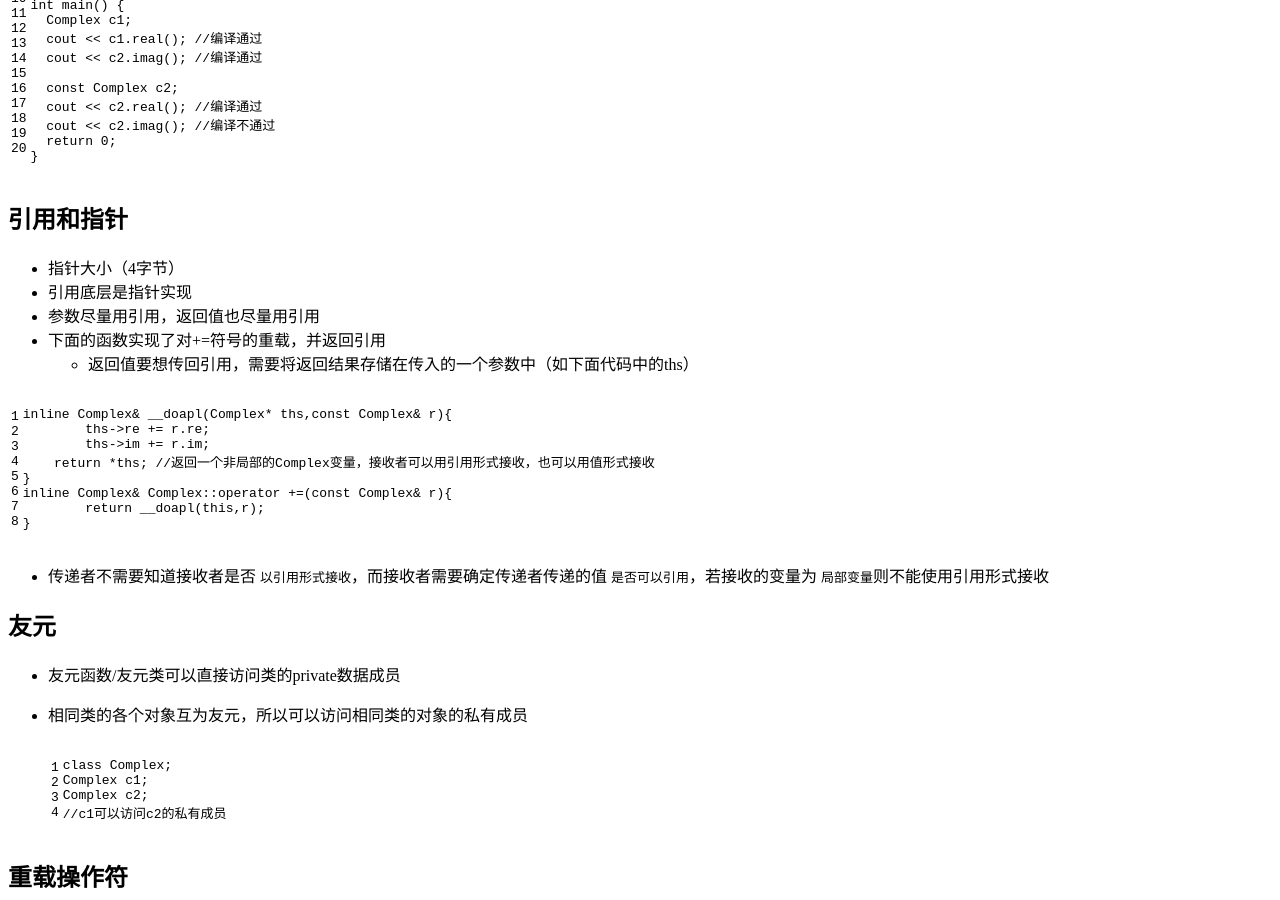
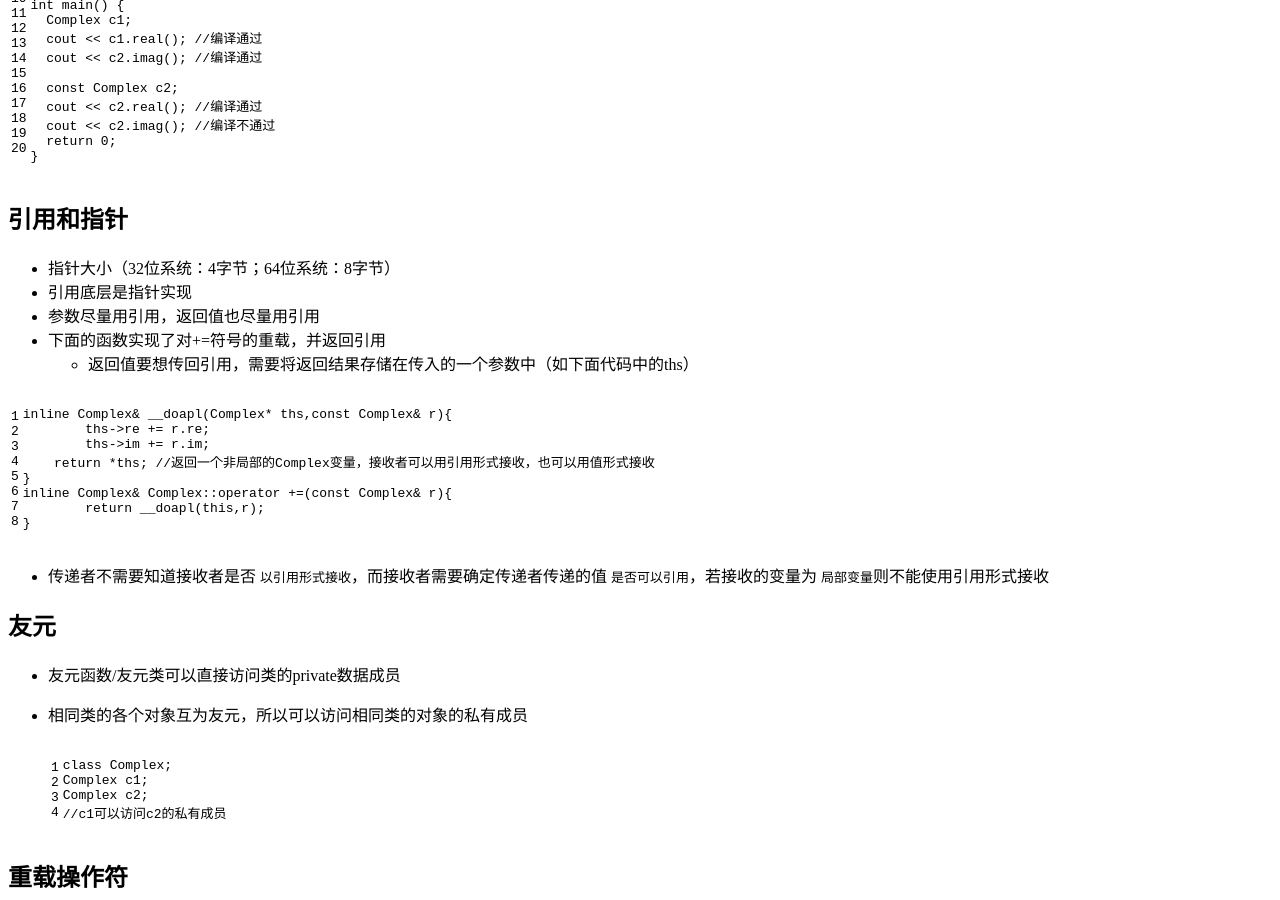
Before and after one commit to Gnoy-Nus/Gnoy-Nus.github.io, a Jekyll site: the page built from _posts/2023-04-02-侯捷C++面向对象高级编程1.md, in a window 1280 px wide and 900 px high, scrolled down 1458 px. Built offline with Jekyll 4.4.1, drawn with Linux system fonts in a browser that asks for light colours; comment, search, counter and statistics services are not loaded.

Commit message:
Update 2023-04-02-侯捷C++面向对象高级编程1.md

```diff
--- a/_posts/2023-04-02-侯捷C++面向对象高级编程1.md
+++ b/_posts/2023-04-02-侯捷C++面向对象高级编程1.md
@@ -84,7 +84,7 @@ int main() {
 
 # 引用和指针
 
-- 指针大小（4字节）
+- 指针大小（32位系统：4字节；64位系统：8字节）
 - 引用底层是指针实现
 - 参数尽量用引用，返回值也尽量用引用
 - 下面的函数实现了对+=符号的重载，并返回引用
```
